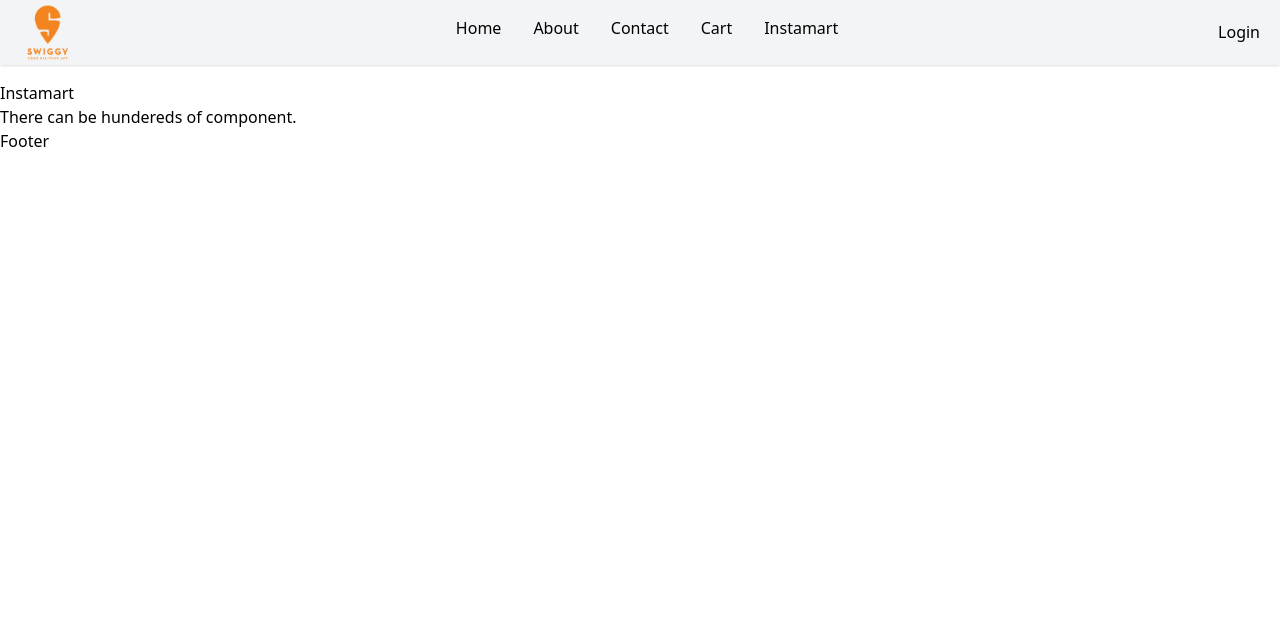
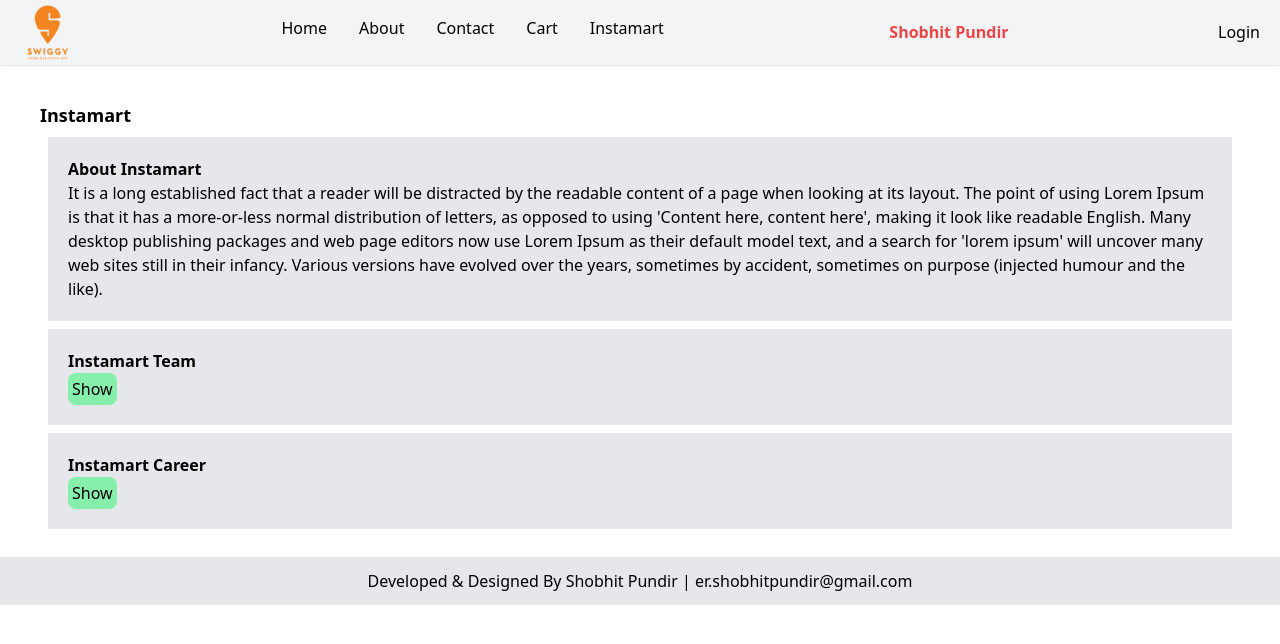
Before and after one commit to ImShobhitPundir/Namaste-React, a React (Vite) app: page /instamart in a window 1280 px wide. Shown: the top 644 px of the page. Built offline with nearby package versions, Linux system fonts and the light colour scheme.

Commit message:
Chapter-11 Props Drilling Lifting State Context DevTool-Component,Profiler

```diff
--- a/src/App.js
+++ b/src/App.js
@@ -1,4 +1,4 @@
-import React,{lazy, Suspense} from "react";
+import React, { lazy, Suspense, useState } from "react";
 import ReactDOM from "react-dom/client";
 import { createBrowserRouter, RouterProvider, Outlet } from "react-router-dom";
 import Header from "./components/Header";
@@ -8,16 +8,24 @@
 import Footer from "./components/Footer";
 import RestaurentSignle from "./components/RestaurantSingle";
 import Shimmer from "./components/Shimmer";
+import UserContext from "./utils/UserContext";
 //import Instamart from "./components/Instamart";
 
-const Instamart = lazy(()=> import('./components/Instamart'));
+const Instamart = lazy(() => import("./components/Instamart"));
 
 const AppLayout = () => {
+  const [user,setUser] = useState({
+    name: "Shobhit Pundir",
+    email: "er.shobhitpundir@gmail.com",
+  });
+
   return (
     <div className="app-layout">
-      <Header />
-      <Outlet />
-      <Footer />
+      <UserContext.Provider value={{user:user, setUser:setUser}}>
+        <Header />
+        <Outlet />
+        <Footer />
+      </UserContext.Provider>
     </div>
   );
 };
@@ -43,7 +51,11 @@
       },
       {
         path: "/instamart",
-        element: <Suspense fallback={<Shimmer/>}><Instamart/></Suspense>
+        element: (
+          <Suspense fallback={<Shimmer />}>
+            <Instamart />
+          </Suspense>
+        ),
       },
     ],
   },
--- a/src/components/About.js
+++ b/src/components/About.js
@@ -1,6 +1,8 @@
 import React from "react";
 import Profile from "./Profile";
 import ProfileFun from "./ProfileFun";
+import UserContext from "../utils/UserContext";
+
 
 class About extends React.Component {
   constructor(props) {
@@ -27,6 +29,10 @@
         <Profile name="Shobhit Rana"/>
         {/* <Profile name="Shobhit"/> */}
         {/* <ProfileFun/> */}
+        {/* use context in class component */}
+        <UserContext.Consumer>
+          {({user})=><h4>{user.name} | {user.email}</h4>}
+        </UserContext.Consumer>
       </div>
     );
   }
--- a/src/components/Body.js
+++ b/src/components/Body.js
@@ -1,14 +1,17 @@
-import { useEffect, useState } from "react";
+import { useEffect, useState, useContext } from "react";
 import RestaurantCard from "./RestaurantCard";
 import resList from "../utils/mockData";
 import Shimmer from "./Shimmer";
 import { filterData } from "../utils/Helper";
 import useOnline from "../utils/useOnline";
+import UserContext from "../utils/UserContext";
 
 const Body = () => {
   const [restaurantList, setRestaurantList] = useState([]);
   const [filteredRestaurantList, setFilteredRestaurantList] = useState([]);
   const [searchText, setSearchText] = useState();
+  const {user, setUser} = useContext(UserContext);
+
   useEffect(() => {
     getRestaurant();
   }, []);
@@ -71,6 +74,27 @@
         >
           Search
         </button>
+
+        <input
+          type="text"
+          placeholder="Update Context Name..."
+          value={user.name}
+          onChange={(e) => setUser({
+            ...user,
+            name:e.target.value
+          })}
+          className="bg-gray-200 p-1 rounded mx-2"
+        />
+        <input
+          type="text"
+          placeholder="Update Context Email..."
+          value={user.email}
+          onChange={(e) => setUser({
+            ...user,
+            email:e.target.value
+          })}
+          className="bg-gray-200 p-1 rounded mx-2"
+        />
       </div>
       <div className="flex flex-wrap">
         {filteredRestaurantList.length === 0 ? (
--- a/src/components/Footer.js
+++ b/src/components/Footer.js
@@ -1,7 +1,11 @@
+import { useContext } from "react";
+import UserContext from "../utils/UserContext";
+
 const Footer =() => {
+    const {user} = useContext(UserContext);
     return(
-        <div>
-            <h5>Footer</h5>
+        <div className="bg-gray-200 p-3">
+            <h5 className="text-center">Developed & Designed By {user.name}  | {user.email}</h5>
         </div>
     )
 }
--- a/src/components/Header.js
+++ b/src/components/Header.js
@@ -1,10 +1,12 @@
-import { useState } from "react";
+import { useState,useContext } from "react";
 import Logo from "../assets/img/swiggy-logo1.png";
 import { Link } from "react-router-dom";
 // import { LOGO } from "../utils/constants";
+import UserContext from "../utils/UserContext";
 
 const Header = () => {
   const [isLoggedIn, setIsLoggedIn] = useState(false);
+  const {user} = useContext(UserContext);
     return (
       <div className="flex justify-between bg-gray-100 shadow mb-4 px-5 ">
         <div className="">
@@ -24,6 +26,9 @@
           </ul>
 
         </div>
+        <div className="p-5 font-bold text-red-500">
+          <p>{user.name}</p>
+        </div>
         {
           isLoggedIn ? <button onClick={() => setIsLoggedIn(false)}>Logout</button>
           : <button onClick={() => setIsLoggedIn(true)}>Login</button>
--- a/src/components/Instamart.js
+++ b/src/components/Instamart.js
@@ -1,9 +1,51 @@
+import { useState } from "react";
 
+const Section = ({title,description, isVisible, setIsVisible}) => {
+
+    return(
+        <div className="bg-gray-200 p-5 m-2">
+        <h1 className="font-bold">{title}</h1>
+        <p>{isVisible && description}</p>
+        {
+            isVisible ? null
+            : <button className="bg-green-300 p-1 rounded-lg" onClick={()=>setIsVisible()}>Show</button>
+        }
+        </div>
+    )
+}
 const Instamart = () => {
+    const [sectionConfig, setSectionConfig] = useState({
+        showAbout: true,
+        showTeam: false,
+        showCareer: false,
+    });
+
     return(
-        <div>
-            <h1>Instamart</h1>
-            <h4>There can be hundereds of component.</h4>
+        <div className="px-10 py-5">
+            <h1 className="text-lg font-bold">Instamart</h1>
+            <Section title={"About Instamart"} description={"It is a long established fact that a reader will be distracted by the readable content of a page when looking at its layout. The point of using Lorem Ipsum is that it has a more-or-less normal distribution of letters, as opposed to using 'Content here, content here', making it look like readable English. Many desktop publishing packages and web page editors now use Lorem Ipsum as their default model text, and a search for 'lorem ipsum' will uncover many web sites still in their infancy. Various versions have evolved over the years, sometimes by accident, sometimes on purpose (injected humour and the like)."} isVisible={sectionConfig.showAbout} setIsVisible={()=>setSectionConfig(
+                {
+                    showAbout: true,
+                    showTeam: false,
+                    showCareer: false,
+                }
+            )}/>
+
+            <Section title={"Instamart Team"} description={"It is a long established fact that a reader will be distracted by the readable content of a page when looking at its layout. The point of using Lorem Ipsum is that it has a more-or-less normal distribution of letters, as opposed to using 'Content here, content here', making it look like readable English. Many desktop publishing packages and web page editors now use Lorem Ipsum as their default model text, and a search for 'lorem ipsum' will uncover many web sites still in their infancy. Various versions have evolved over the years, sometimes by accident, sometimes on purpose (injected humour and the like)."} isVisible={sectionConfig.showTeam} setIsVisible={()=>setSectionConfig(
+                {
+                    showAbout: false,
+                    showTeam: true,
+                    showCareer: false,
+                }
+            )}/>
+
+            <Section title={"Instamart Career"} description={"It is a long established fact that a reader will be distracted by the readable content of a page when looking at its layout. The point of using Lorem Ipsum is that it has a more-or-less normal distribution of letters, as opposed to using 'Content here, content here', making it look like readable English. Many desktop publishing packages and web page editors now use Lorem Ipsum as their default model text, and a search for 'lorem ipsum' will uncover many web sites still in their infancy. Various versions have evolved over the years, sometimes by accident, sometimes on purpose (injected humour and the like)."} isVisible={sectionConfig.showCareer} setIsVisible={()=>setSectionConfig(
+                {
+                    showAbout: false,
+                    showTeam: false,
+                    showCareer: true,
+                }
+            )}/>
         </div>
     )
 }
--- a/src/components/RestaurantCard.js
+++ b/src/components/RestaurantCard.js
@@ -1,5 +1,7 @@
+import { useContext } from "react";
 import { IMAGE_CDN } from "../utils/constants";
 import { Link } from "react-router-dom";
+import UserContext from "../utils/UserContext";
 
 const RestaurantCard = (props) => {
   // this is Object Destructuring
@@ -13,6 +15,8 @@
     costForTwoString,
     cloudinaryImageId,
   } = restData.data;
+
+  const {user} = useContext(UserContext);
 
   return (
     <div className="w-[250px] h-[280px] shadow-lg m-2 hover:bg-gray-100">
@@ -28,6 +32,7 @@
             <span>•</span>
             <span>{costForTwoString}</span>
           </div>
+          <p>{user.name} {user.email}</p>
         </div>
       </Link>
     </div>
--- a/src/components/RestaurantSingle.js
+++ b/src/components/RestaurantSingle.js
@@ -30,7 +30,7 @@
       </div>
 
       <br/>
-      <h3 className="font-bold mt-5 mb-3">Recommended ({menu.length})</h3>
+      <h3 className="font-bold mt-5 mb-3">Recommended ({menu?.length})</h3>
       <table >
         {menu?.map((row,index) => (
           <tr key={index} className="border-solid border-t border-gray-400">
--- /dev/null
+++ b/src/utils/UserContext.js
@@ -0,0 +1,12 @@
+import { createContext } from "react";
+
+const UserContext = createContext({
+    user:{
+        name:"Demo",
+        email:"demo@gmail.com"
+    }
+})
+
+UserContext.displayName = "UserContext";
+
+export default UserContext;
```
Also changed, not shown: src/components/ShimmerCard.js (+9 -9 lines).
